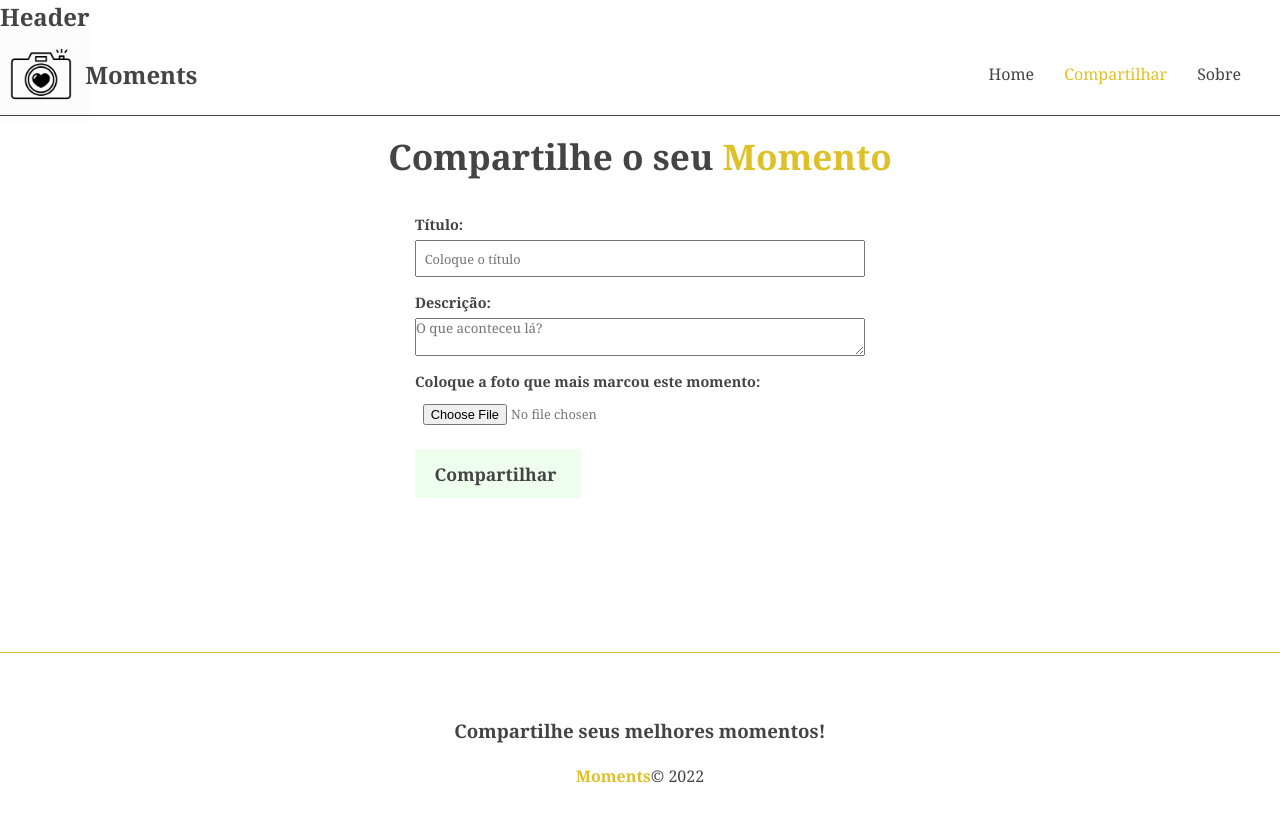
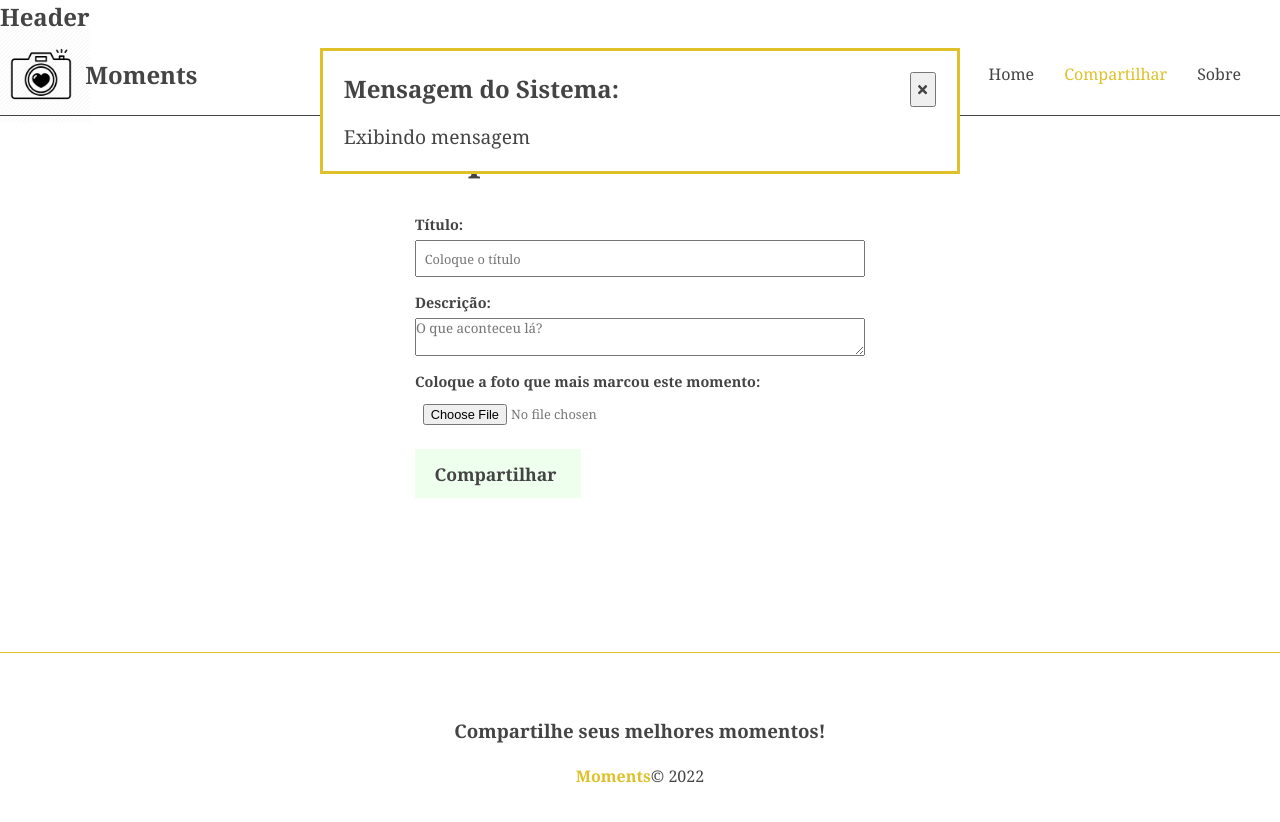
Before and after one commit to ronaldovctor/angular-13-moments, an Angular app: page /moments/new in a window 1280 px wide. Shown: the top 822 px of the page. Built offline with nearby package versions, Linux system fonts and the light colour scheme.

Commit message:
Iniciando o componente de mensagem

```diff
--- a/angular.json
+++ b/angular.json
@@ -102,5 +102,8 @@
       }
     }
   },
-  "defaultProject": "moments"
+  "defaultProject": "moments",
+  "cli": {
+    "analytics": false
+  }
 }
--- a/src/app/app.component.html
+++ b/src/app/app.component.html
@@ -1,3 +1,4 @@
+<app-messages></app-messages>
 <app-header></app-header>
 <main class="container">
   <router-outlet></router-outlet>
--- a/src/app/app.module.ts
+++ b/src/app/app.module.ts
@@ -11,6 +11,8 @@
 import { HomeComponent } from './components/pages/home/home.component';
 import { NewMomentComponent } from './components/pages/new-moment/new-moment.component';
 import { MomentFormComponent } from './components/moment-form/moment-form.component';
+import { FontAwesomeModule } from '@fortawesome/angular-fontawesome';
+import { MessagesComponent } from './components/messages/messages.component';
 
 @NgModule({
   declarations: [
@@ -20,14 +22,15 @@
     AboutComponent,
     HomeComponent,
     NewMomentComponent,
-    MomentFormComponent
+    MomentFormComponent,
+    MessagesComponent
   ],
   imports: [
     BrowserModule,
     AppRoutingModule,
     HttpClientModule,
     FormsModule,
-    ReactiveFormsModule
+    ReactiveFormsModule, FontAwesomeModule
   ],
   providers: [],
   bootstrap: [AppComponent]
--- /dev/null
+++ b/src/app/components/messages/messages.component.css
@@ -0,0 +1,28 @@
+.message{
+    position: fixed;
+    top: 3em;
+    width: 50%;
+    margin-left: 50%;
+    left: -25%;
+    z-index: 10;
+    background-color: #fff;
+    border: 3px solid #dec129;
+    padding: 1.3em;
+    display: flex;
+    flex-direction: column;
+}
+
+.message-header{
+    display: flex;
+    justify-content: space-between;
+    margin-bottom: 1em;
+}
+
+.message-header button {
+    padding: .5em;
+    cursor: pointer;
+}
+
+.message p {
+    font-size: 1.2em;
+}
--- /dev/null
+++ b/src/app/components/messages/messages.component.html
@@ -0,0 +1,9 @@
+<div class="message" *ngIf="messagesService.message">
+    <div class="message-header">
+        <h2>Mensagem do Sistema:</h2>
+        <button class="clear">
+            <fa-icon [icon]="faTimes"></fa-icon>
+        </button>
+    </div>
+    <p>{{ messagesService.message}}</p>
+</div>
--- /dev/null
+++ b/src/app/components/messages/messages.component.ts
@@ -0,0 +1,18 @@
+import { Component, OnInit } from '@angular/core';
+import { faTimes } from '@fortawesome/free-solid-svg-icons';
+import { MessagesService } from 'src/app/services/messages.service';
+
+@Component({
+  selector: 'app-messages',
+  templateUrl: './messages.component.html',
+  styleUrls: ['./messages.component.css']
+})
+export class MessagesComponent implements OnInit {
+  faTimes = faTimes
+
+  constructor(public messagesService: MessagesService) { }
+
+  ngOnInit(): void {
+  }
+
+}
--- a/src/app/services/messages.service.ts
+++ b/src/app/services/messages.service.ts
@@ -4,6 +4,7 @@
   providedIn: 'root'
 })
 export class MessagesService {
+  message: string = 'Exibindo mensagem'
 
   constructor() { }
 }
```
Also changed, not shown: package.json (+6 -1 lines), 2 other files (tests, documents, lock files or other folders).
